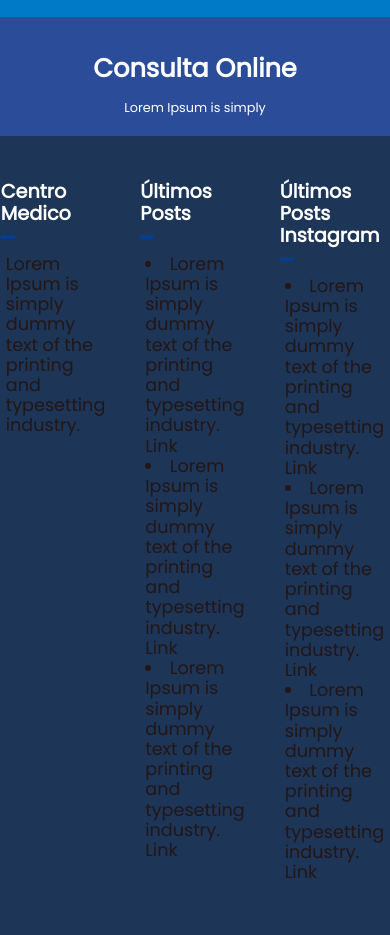
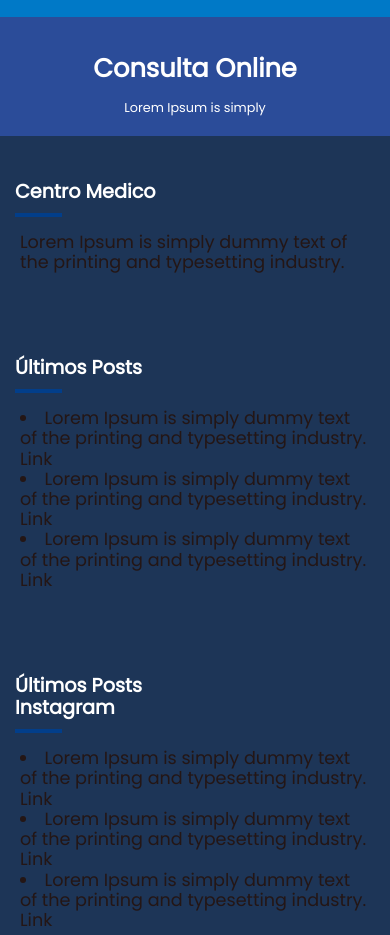
Before and after one commit to Samuraiflamesf/Medicenter-LP, a plain HTML site: page index.html in a window 390 px wide. Shown: the part 3621-4556 px from the top of the page. Drawn offline with Linux system fonts and the light colour scheme.

Commit message:
Update media.css

```diff
--- a/styles/media.css
+++ b/styles/media.css
@@ -53,4 +53,9 @@
         background-color: #FFFFFF;
         justify-content: center;
     }
+    .footer_area{
+        display: flex;
+        flex-direction: column;
+    }
+
 }
```
